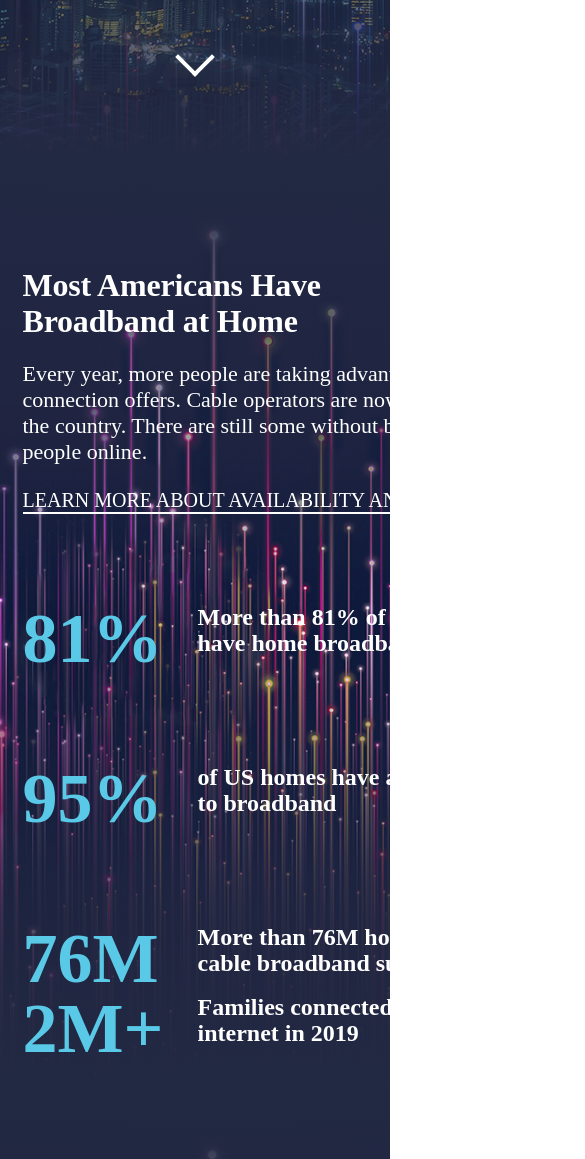
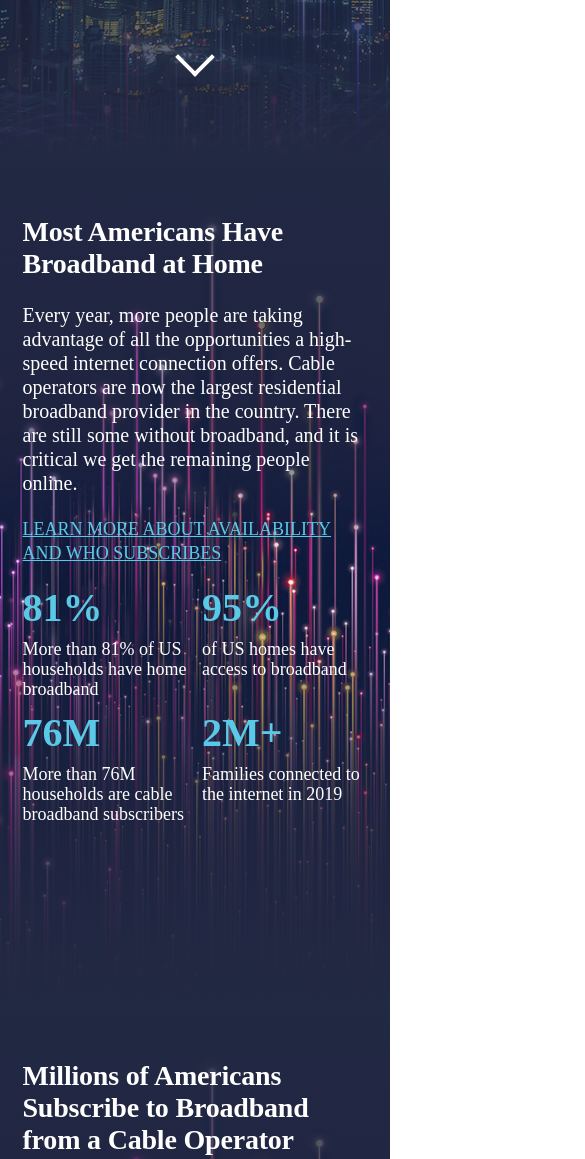
Before and after one commit to boehmrya/broadband_numbers_v3, a plain HTML site: page index.html in a window 390 px wide. Shown: the part 684-1843 px from the top of the page, 585 px wide, since content can reach past the window. Drawn offline with Linux system fonts and the light colour scheme.

Commit message:
responsive adjustments for intro and adoption sections

```diff
--- a/css/broadband_numbers.css
+++ b/css/broadband_numbers.css
@@ -131,11 +131,8 @@ h2.story-title {
 }
 
 .top-section-text {
-  position: absolute;
   color: #fff;
-  top: 10vh;
-  width: 100%;
-  z-index: 20;
+  padding-top: 10vh;
 }
 
 .top-section-text p {
@@ -784,6 +781,33 @@ h2.section-title {
   .pagination {
     right: 10px;
   }
+
+  .stat {
+    width: 447.5px;
+  }
+
+  .stat.one,
+  .stat.three {
+    margin-right: 45px;
+  }
+
+  .stat.one,
+  .stat.two {
+    margin-bottom: 45px;
+  }
+
+  .stat-num {
+    font-size: 3.5rem;
+    line-height: 3.5rem;
+    width: 110px;
+    margin-right: 22.5px;
+  }
+
+  .stat-text {
+    font-size: 1.25rem;
+    line-height: 1.5rem;
+    width: 315px;
+  }
 }
 
 @media all and (min-width: 992px) and (max-width: 1199px) {
@@ -802,41 +826,92 @@ h2.section-title {
 }
 
 @media all and (max-width: 991px) {
+  .top-title {
+    font-size: 1.75rem;
+  }
+
+  h1.page-title {
+    font-size: 2.5rem;
+    line-height: 3rem;
+  }
 
   h2.section-title {
     font-size: 2rem;
     line-height: 2.25rem;
   }
+
+  .stat {
+    width: 337.5px;
+  }
+
+  .stat-text {
+    width: 205px;
+  }
+
+  .stat-text br {
+    display: none;
+  }
 }
 
 @media all and (max-width: 767px) {
-  .story.cost .chart-wrap {
-    width: 100%;
-    margin-right: 0;
+  .wrap {
+    width: auto;
   }
 
-  .story.cost .shape-wrap {
-    display: none;
-    visibility: hidden;
+  .pagination {
+    top: 10px;
+    transform: none;
   }
 
-  .stat-col br {
+  .pagination li {
+    float: left;
+    margin-right: 10px;
+  }
+
+  .section-text {
+    font-size: 1.25rem;
+    line-height: 1.5rem;
+  }
+
+  .section-content {
+    margin-top: 45px;
+  }
+
+  .section-link a {
+    text-decoration: underline;
+    padding-bottom: 0;
+    color: #5AC9E7;
+    font-size: 1.125rem;
+  }
+
+  .section-link a:after {
     display: none;
   }
-  .stat-col.one,
-  .stat-col.three {
+
+  .stat {
+    width: 48%;
+  }
+
+  .stat.one,
+  .stat.three {
+    margin-right: 4%;
+  }
+
+  .stat.one,
+  .stat.two {
+    margin-bottom: 4%;
+  }
+
+  .stat-num {
     float: none;
-    margin-left: 0;
+    width: auto;
+    margin-right: 0;
+    margin-bottom: 11.25px;
   }
-  .stat-col.two {
+
+  .stat-text {
     float: none;
-    margin-right: 0;
-  }
-  .stat-wrap {
-    margin: 0 auto;
-  }
-  .pagination {
-    display: none;
+    width: auto;
   }
 }
 
@@ -845,3 +920,34 @@ h2.section-title {
     padding: 22.5px;
   }
 }
+
+@media all and (max-width: 499px) {
+  .intro {
+    padding-top: 33.75px;
+  }
+
+  h2.section-title {
+    font-size: 1.75rem;
+    line-height: 2rem;
+  }
+
+  .section-content {
+    margin-top: 22.5px;
+  }
+
+  .stat-num {
+    font-size: 2.5rem;
+    line-height: 2.5rem;
+  }
+
+  .stat-text {
+    font-size: 1.125rem;
+    line-height: 1.25rem;
+    font-weight: normal;
+  }
+
+  .section-title br {
+    display: none;
+  }
+
+}
--- a/js/broadband_numbers.js
+++ b/js/broadband_numbers.js
@@ -187,8 +187,6 @@ jQuery(function($){
             }
           });
 
-
-
      //Initially set the lines to not show
      d3.selectAll(".line").style("opacity",0);
 
```
